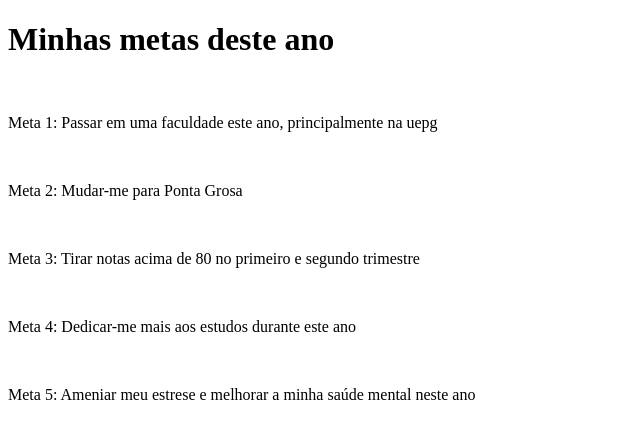
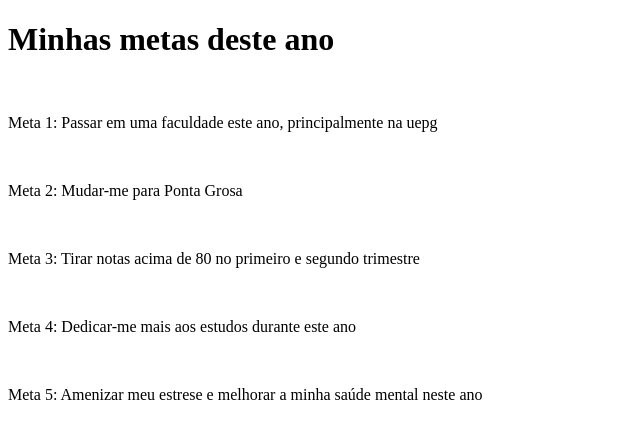
Before and after one commit to hmanosso/Metas, a plain HTML site: page index.html in a window 1280 px wide. Shown: the full height of the page, 0-640 px from the left. Drawn offline with Linux system fonts and the light colour scheme.

Commit message:
meta2024helo

```diff
--- a/index.html
+++ b/index.html
@@ -16,6 +16,6 @@
    <br>
    <p> Meta 4: Dedicar-me mais aos estudos durante este ano</p>
    <br>
-   <p> Meta 5: Ameniar meu estrese e melhorar a minha saúde mental neste ano</p>
+   <p> Meta 5: Amenizar meu estrese e melhorar a minha saúde mental neste ano</p>
 </body>
 </html>
```
